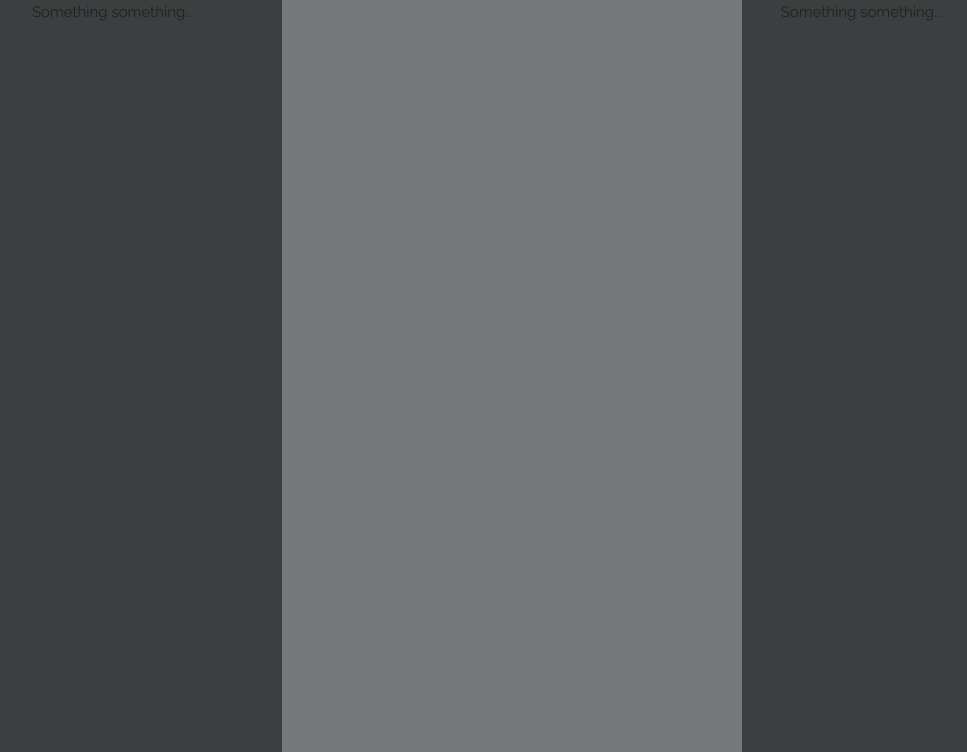
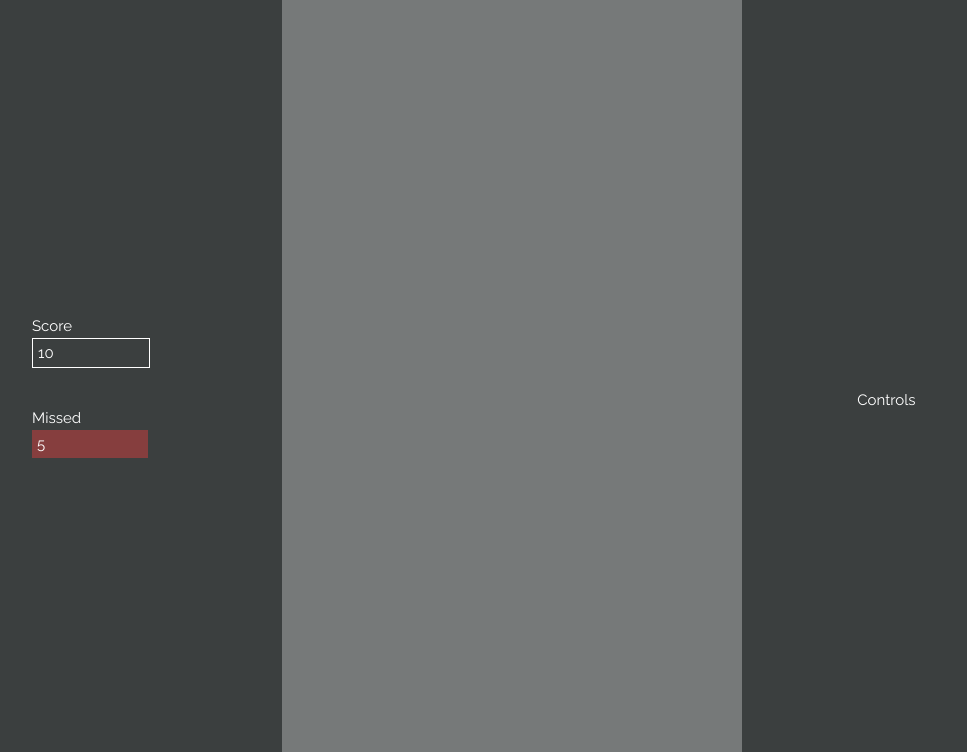
Before and after one commit to ayushgw/string-rush, a website built with webpack: page src/index.html in a window 1280 px wide. Shown: the top 752 px of the page, without its empty margins (128-1095 px from the left). Built offline with nearby package versions, Linux system fonts and the light colour scheme.

Commit message:
scores UI setup

```diff
--- a/src/index.css
+++ b/src/index.css
@@ -23,7 +23,32 @@ body {
   background-color: transparent;
   border: none;
 }
-
+.plank {
+  color: white;
+  width: 100%;
+  height: 100vh;
+  display: flex;
+  flex-direction: column;
+  justify-content: center;
+  align-items: center;
+}
+.score_container {
+  width: 100%;
+  height: 10%;
+  margin: 3%;
+  display: inline-block;
+}
+.score_block {
+  width: 50%;
+}
+#score {
+  border: 1px solid white;
+  padding: 2px 5px;
+}
+#missed {
+  background-color: rgba(247, 61, 61, 0.4);
+  padding: 2px 5px;
+}
 .obj {
   width: 2.4rem;
   height: 2.4rem;
--- a/src/index.html
+++ b/src/index.html
@@ -14,7 +14,16 @@
   <!-- Primary Page Layout –––––––––––––––––––––––––––––––––––––––––––––––––– -->
   <div class="container">
     <div class="row">
-      <div class="three columns">Something something...</div>
+      <div class="three columns plank">
+        <div class="score_container">
+          <div class="score_block">Score</div>
+          <div class="score_block" id="score">10</div>
+        </div>
+        <div class="score_container">
+          <div class="score_block">Missed</div>
+          <div class="score_block" id="missed">5</div>
+        </div>
+      </div>
       <div class="six columns" id="game_container">
         <div id="gamefloor"></div>
         <div class="row functions">
@@ -23,7 +32,9 @@
         	<button class="function_buttons" id="reset_button"><i class="mdi mdi-24px mdi-stop-circle-outline"></i></button>
         </div>
       </div>
-      <div class="three columns">Something something...</div>
+      <div class="three columns plank">
+        <div>Controls</div>
+      </div>
     </div>
   </div>
 
```
Also changed, not shown: src/index.js (+3 -9 lines).
